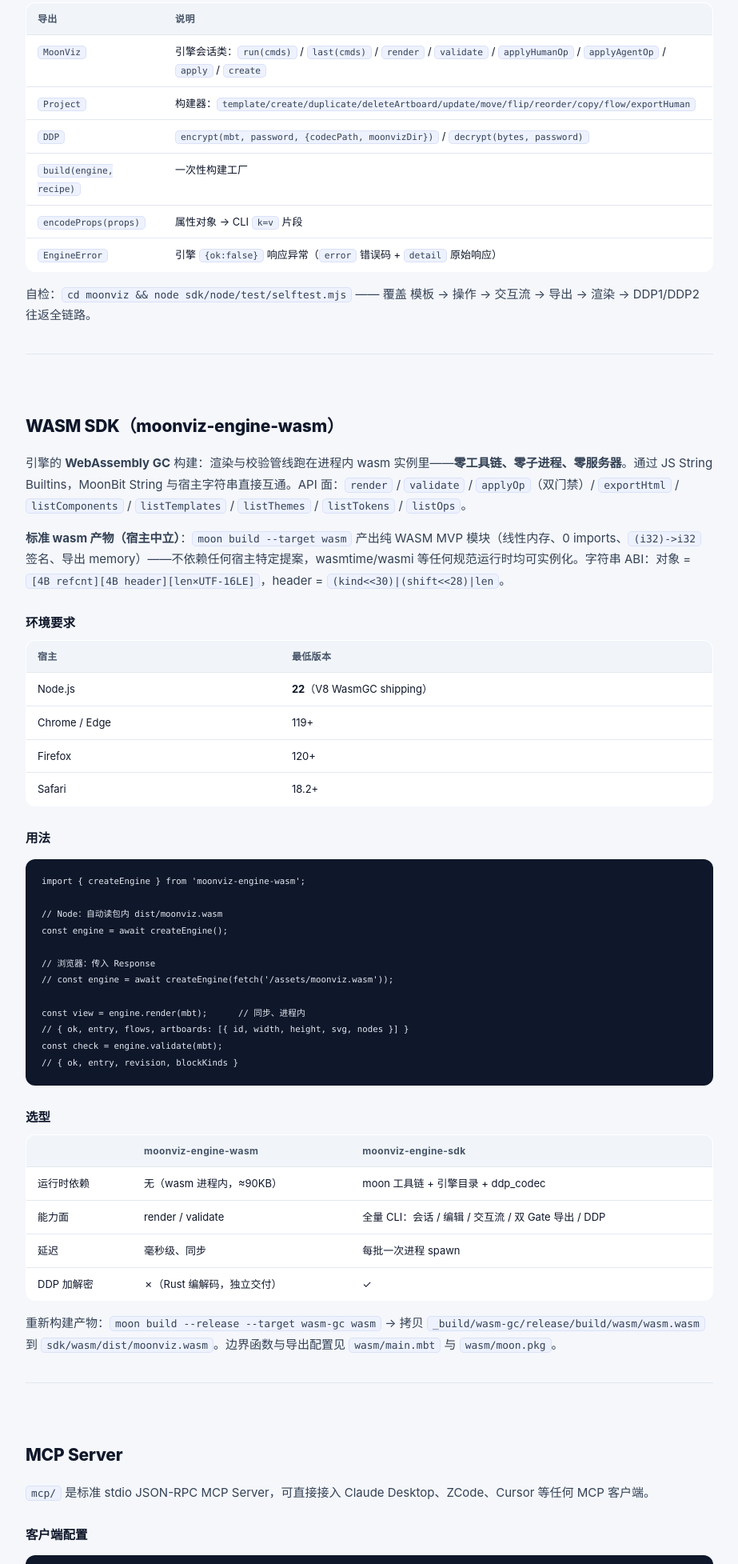
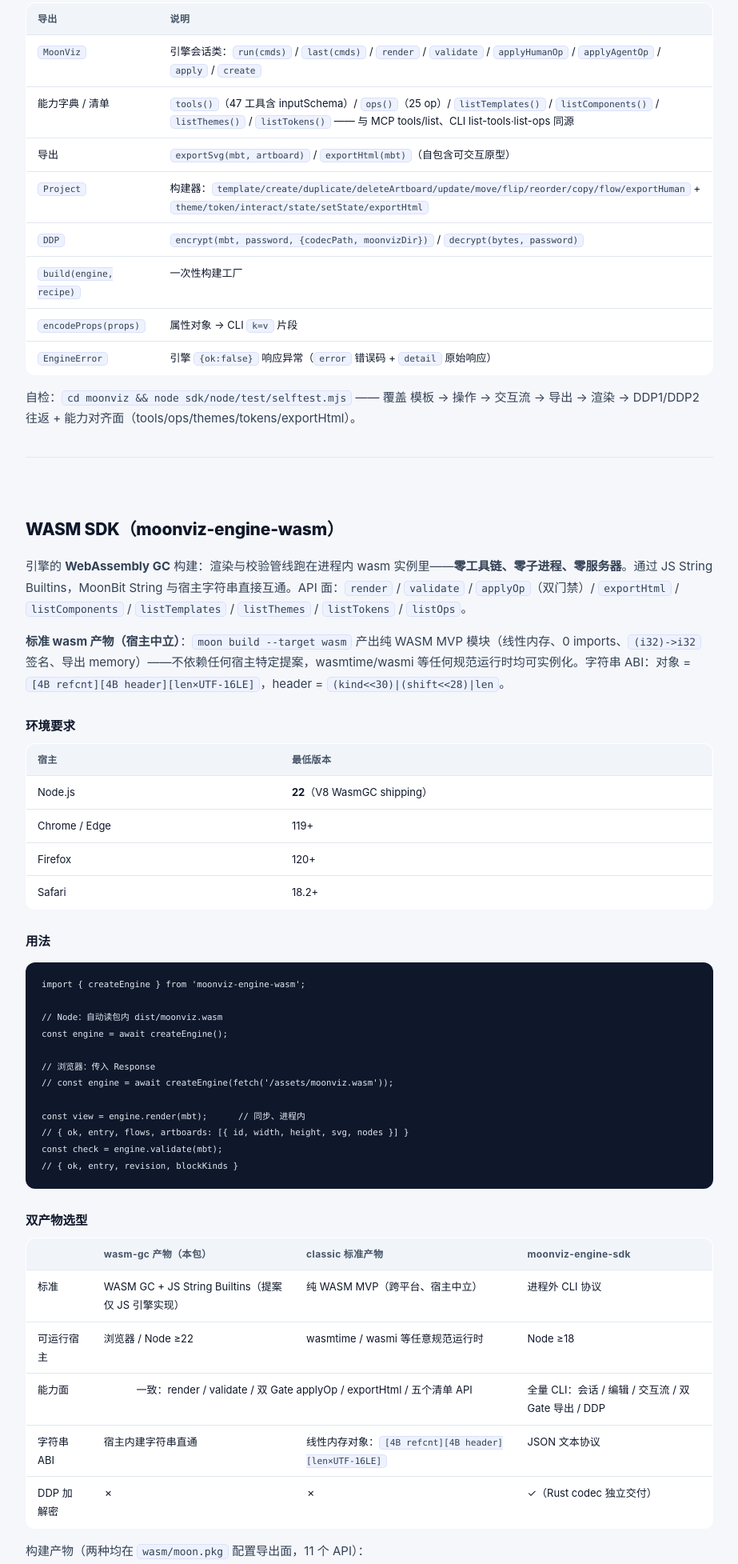
Before and after one commit to asdshuaishuai/moonviz, a plain HTML site: page site/docs.html in a window 1280 px wide. Shown: the part 4040-5995 px from the top of the page at 80% size, without its empty margins (248-1171 px from the left). Drawn offline with Linux system fonts and the light colour scheme.

Commit message:
官网：按当前能力面重写——双 wasm 产物 / SDK 对齐面 / 设计工作台 / 在线字典
- index：stats 修正（47 工具、52×93 组件、双 wasm 产物）；hero 增
  Playground 主入口；新增「零工具链」三卡（wasm-gc / 标准 wasm /
  四平台预编译二进制）；Node SDK 卡文案同步新 API 面；文档卡补第 10 篇。
- docs：SDK API 表补能力字典/清单/导出与 Project 新方法；WASM 段
  「双产物选型」三列对照表（标准/宿主/ABI/能力面）+ 双构建命令 +
  Releases 归档与 classic 读方向 ABI 摘要；MCP 段补在线字典链接。

```diff
--- a/site/docs.html
+++ b/site/docs.html
@@ -189,13 +189,15 @@
 <table>
 <tr><th>导出</th><th>说明</th></tr>
 <tr><td><code>MoonViz</code></td><td>引擎会话类：<code>run(cmds)</code> / <code>last(cmds)</code> / <code>render</code> / <code>validate</code> / <code>applyHumanOp</code> / <code>applyAgentOp</code> / <code>apply</code> / <code>create</code></td></tr>
-<tr><td><code>Project</code></td><td>构建器：<code>template/create/duplicate/deleteArtboard/update/move/flip/reorder/copy/flow/exportHuman</code></td></tr>
+<tr><td>能力字典 / 清单</td><td><code>tools()</code>（47 工具含 inputSchema）/ <code>ops()</code>（25 op）/ <code>listTemplates()</code> / <code>listComponents()</code> / <code>listThemes()</code> / <code>listTokens()</code> —— 与 MCP tools/list、CLI list-tools·list-ops 同源</td></tr>
+<tr><td>导出</td><td><code>exportSvg(mbt, artboard)</code> / <code>exportHtml(mbt)</code>（自包含可交互原型）</td></tr>
+<tr><td><code>Project</code></td><td>构建器：<code>template/create/duplicate/deleteArtboard/update/move/flip/reorder/copy/flow/exportHuman</code> + <code>theme/token/interact/state/setState/exportHtml</code></td></tr>
 <tr><td><code>DDP</code></td><td><code>encrypt(mbt, password, {codecPath, moonvizDir})</code> / <code>decrypt(bytes, password)</code></td></tr>
 <tr><td><code>build(engine, recipe)</code></td><td>一次性构建工厂</td></tr>
 <tr><td><code>encodeProps(props)</code></td><td>属性对象 → CLI <code>k=v</code> 片段</td></tr>
 <tr><td><code>EngineError</code></td><td>引擎 <code>{ok:false}</code> 响应异常（<code>error</code> 错误码 + <code>detail</code> 原始响应）</td></tr>
 </table>
-<p>自检：<code>cd moonviz && node sdk/node/test/selftest.mjs</code> —— 覆盖 模板 → 操作 → 交互流 → 导出 → 渲染 → DDP1/DDP2 往返全链路。</p>
+<p>自检：<code>cd moonviz && node sdk/node/test/selftest.mjs</code> —— 覆盖 模板 → 操作 → 交互流 → 导出 → 渲染 → DDP1/DDP2 往返 + 能力对齐面（tools/ops/themes/tokens/exportHtml）。</p>
 </section>
 
 <section id="wasm">
@@ -223,15 +225,19 @@
 // { ok, entry, flows, artboards: [{ id, width, height, svg, nodes }] }
 const check = engine.validate(mbt);
 // { ok, entry, revision, blockKinds }</code></pre>
-<h3>选型</h3>
+<h3>双产物选型</h3>
 <table>
-<tr><th></th><th>moonviz-engine-wasm</th><th>moonviz-engine-sdk</th></tr>
-<tr><td>运行时依赖</td><td>无（wasm 进程内，≈90KB）</td><td>moon 工具链 + 引擎目录 + ddp_codec</td></tr>
-<tr><td>能力面</td><td>render / validate</td><td>全量 CLI：会话 / 编辑 / 交互流 / 双 Gate 导出 / DDP</td></tr>
-<tr><td>延迟</td><td>毫秒级、同步</td><td>每批一次进程 spawn</td></tr>
-<tr><td>DDP 加解密</td><td>✗（Rust 编解码，独立交付）</td><td>✓</td></tr>
+<tr><th></th><th>wasm-gc 产物（本包）</th><th>classic 标准产物</th><th>moonviz-engine-sdk</th></tr>
+<tr><td>标准</td><td>WASM GC + JS String Builtins（提案仅 JS 引擎实现）</td><td>纯 WASM MVP（跨平台、宿主中立）</td><td>进程外 CLI 协议</td></tr>
+<tr><td>可运行宿主</td><td>浏览器 / Node ≥22</td><td>wasmtime / wasmi 等任意规范运行时</td><td>Node ≥18</td></tr>
+<tr><td>能力面</td><td colspan="2" style="text-align:center">一致：render / validate / 双 Gate applyOp / exportHtml / 五个清单 API</td><td>全量 CLI：会话 / 编辑 / 交互流 / 双 Gate 导出 / DDP</td></tr>
+<tr><td>字符串 ABI</td><td>宿主内建字符串直通</td><td>线性内存对象：<code>[4B refcnt][4B header][len×UTF-16LE]</code></td><td>JSON 文本协议</td></tr>
+<tr><td>DDP 加解密</td><td>✗</td><td>✗</td><td>✓（Rust codec 独立交付）</td></tr>
 </table>
-<p>重新构建产物：<code>moon build --release --target wasm-gc wasm</code> → 拷贝 <code>_build/wasm-gc/release/build/wasm/wasm.wasm</code> 到 <code>sdk/wasm/dist/moonviz.wasm</code>。边界函数与导出配置见 <code>wasm/main.mbt</code> 与 <code>wasm/moon.pkg</code>。</p>
+<p>构建产物（两种均在 <code>wasm/moon.pkg</code> 配置导出面，11 个 API）：</p>
+<pre><code>moon build --release --target wasm-gc wasm   # JS 宿主 → 拷贝到 sdk/wasm/dist/moonviz.wasm
+moon build --release --target wasm wasm      # 标准 MVP → _build/wasm/release/build/wasm/wasm.wasm</code></pre>
+<p>classic 产物已接入 GitHub Actions：<code>engine-v*</code> tag 触发的构建会在 GitHub Releases 归档 <code>moonviz.wasm</code>（连同四平台二进制 tarball）。classic 读取方向示例：返回值 i32 为字符串对象指针，<code>len = header@ptr+4 &amp; 0x0FFF_FFFF</code>，UTF-16LE 数据在 <code>ptr+8</code>；入参方向需引擎堆分配辅助（roadmap）。</p>
 </section>
 
 <section id="mcp">
```
Also changed, not shown: site/index.html (+18 -6 lines).
